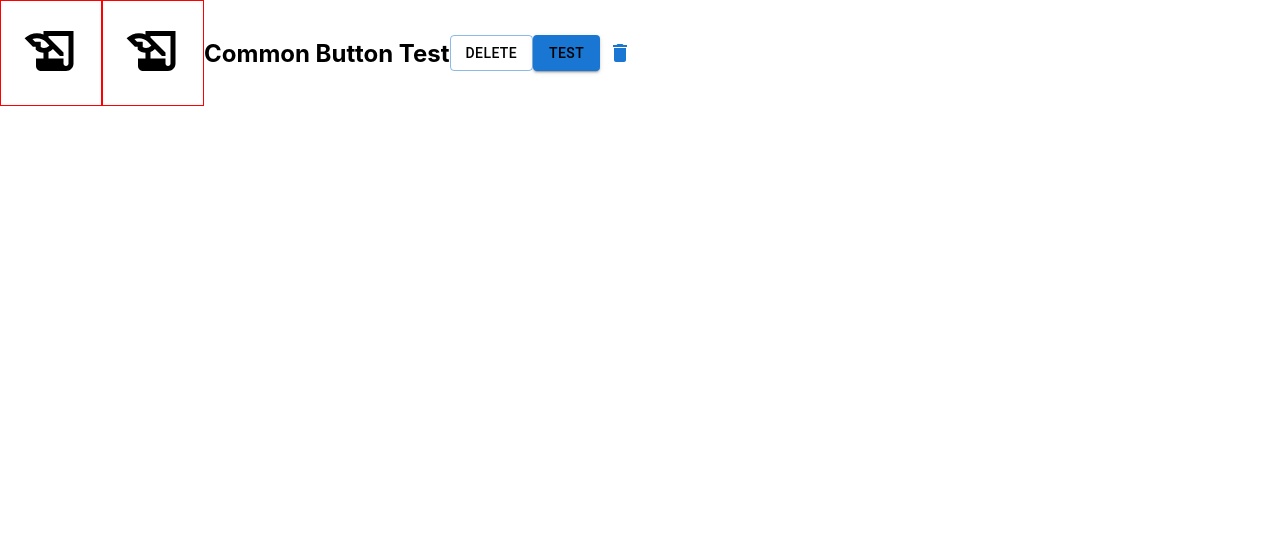
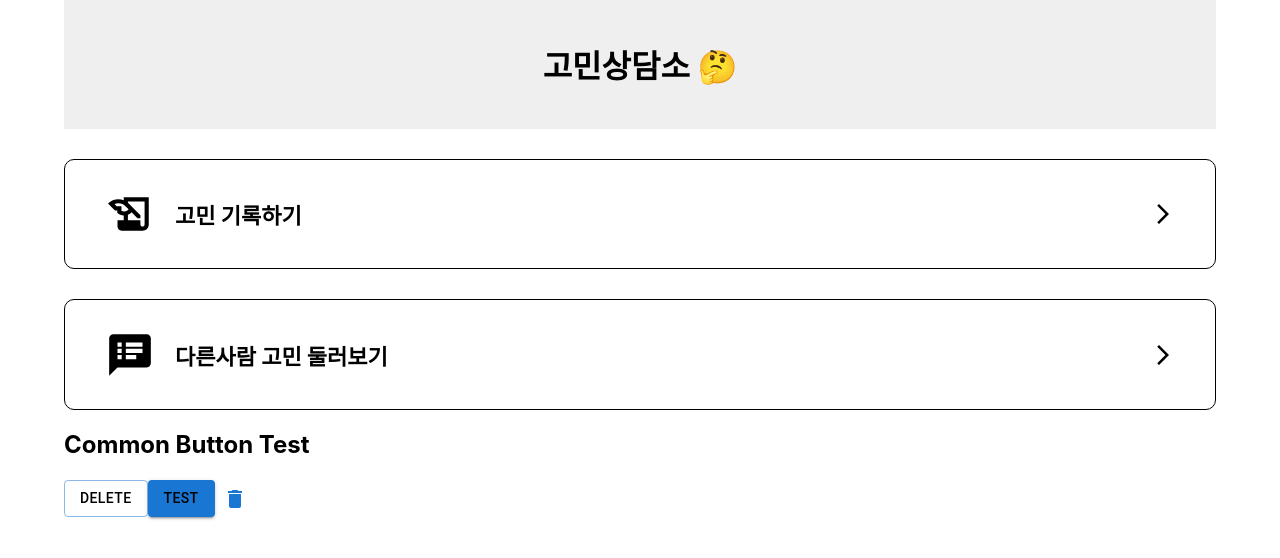
Before and after one commit to soyeon102/worry-share-project, a React (Create React App) app: page / in a window 1280 px wide. Shown: the top 558 px of the page. Built offline with nearby package versions, Linux system fonts and the light colour scheme.

Commit message:
메인페이지 및 헤더 완성

```diff
--- a/src/components/MainButton.jsx
+++ b/src/components/MainButton.jsx
@@ -1,11 +1,32 @@
-import HistoryEduIcon from '@mui/icons-material/HistoryEdu';
-import styled from 'styled-components';
+import HistoryEduIcon from "@mui/icons-material/HistoryEdu";
+import SpeakerNotesIcon from "@mui/icons-material/SpeakerNotes";
+import ArrowForwardIosIcon from "@mui/icons-material/ArrowForwardIos";
+import styled from "styled-components";
+import { useNavigate } from "react-router-dom";
 
-const MainButton = () => {
+const MainButton = ({ writePage, listPage, text }) => {
+  const navigate = useNavigate();
+  const handleRoute = () => {
+    if (writePage) navigate("/writing");
+    if (listPage) navigate("/list");
+  };
+
   return (
-    <StContainer>
+    <StContainer onClick={handleRoute}>
       <StRouteButton>
-        <HistoryEduIcon sx={{ fontSize: 60 }} />
+        {writePage && (
+          <StInner>
+            <HistoryEduIcon sx={{ fontSize: 50 }} />
+            <StTitle>{text}</StTitle>
+          </StInner>
+        )}
+        {listPage && (
+          <StInner>
+            <SpeakerNotesIcon sx={{ fontSize: 50 }} />
+            <StTitle>{text}</StTitle>
+          </StInner>
+        )}
+        <ArrowForwardIosIcon />
       </StRouteButton>
     </StContainer>
   );
@@ -14,8 +35,25 @@ const MainButton = () => {
 export default MainButton;
 
 const StContainer = styled.div`
-  border: 1px solid red;
-  padding: 20px;
+  border: 1px solid black;
+  border-radius: 10px;
+  padding: 20px 40px;
+  margin-top: 30px;
+  cursor: pointer;
 `;
 
-const StRouteButton = styled.div``;
+const StRouteButton = styled.div`
+  display: flex;
+  align-items: center;
+  justify-content: space-between;
+`;
+
+const StTitle = styled.h2`
+  margin-left: 20px;
+  font-size: 22px;
+`;
+
+const StInner = styled.div`
+  display: flex;
+  align-items: center;
+`;
--- a/src/components/layout/Footer.jsx
+++ /dev/null
@@ -1,3 +0,0 @@
-const Footer = () => {};
-
-export default Footer;
--- a/src/components/layout/Header.jsx
+++ b/src/components/layout/Header.jsx
@@ -1,3 +1,22 @@
-const Header = () => {};
+import styled from "styled-components";
+
+const Header = () => {
+  return (
+    <StContainer>
+      <StHeaderTitle>고민상담소 🤔</StHeaderTitle>
+    </StContainer>
+  );
+};
 
 export default Header;
+
+const StContainer = styled.div`
+  padding: 20px;
+  text-align: center;
+  background-color: #efefef;
+`;
+
+const StHeaderTitle = styled.h1`
+  display: inline-block;
+  cursor: pointer;
+`;
--- a/src/components/layout/Layout.jsx
+++ b/src/components/layout/Layout.jsx
@@ -1,14 +1,14 @@
+import Container from "@mui/material/Container";
 import styled from "styled-components";
+import Header from "./Header";
 
 const Layout = ({ children }) => {
-  return <StLayoutContainer>{children}</StLayoutContainer>;
+  return (
+    <Container>
+      <Header />
+      {children}
+    </Container>
+  );
 };
 
 export default Layout;
-
-const StLayoutContainer=styled.div`
-  margin: 0 auto;
-  display:flex;
-  align-items:center;
-
-`
--- a/src/components/pages/Home.jsx
+++ b/src/components/pages/Home.jsx
@@ -10,8 +10,8 @@ const Home = () => {
 
   return (
     <Layout>
-      <MainButton />
-      <MainButton />
+      <MainButton writePage={true} text='고민 기록하기' />
+      <MainButton listPage={true} text='다른사람 고민 둘러보기' />
       <h2>Common Button Test</h2>
       <CommonButton text='delete' onClick={handleClick} variant='outlined' />
       <CommonButton text='test' onClick={handleClick} variant='contained' />
```
